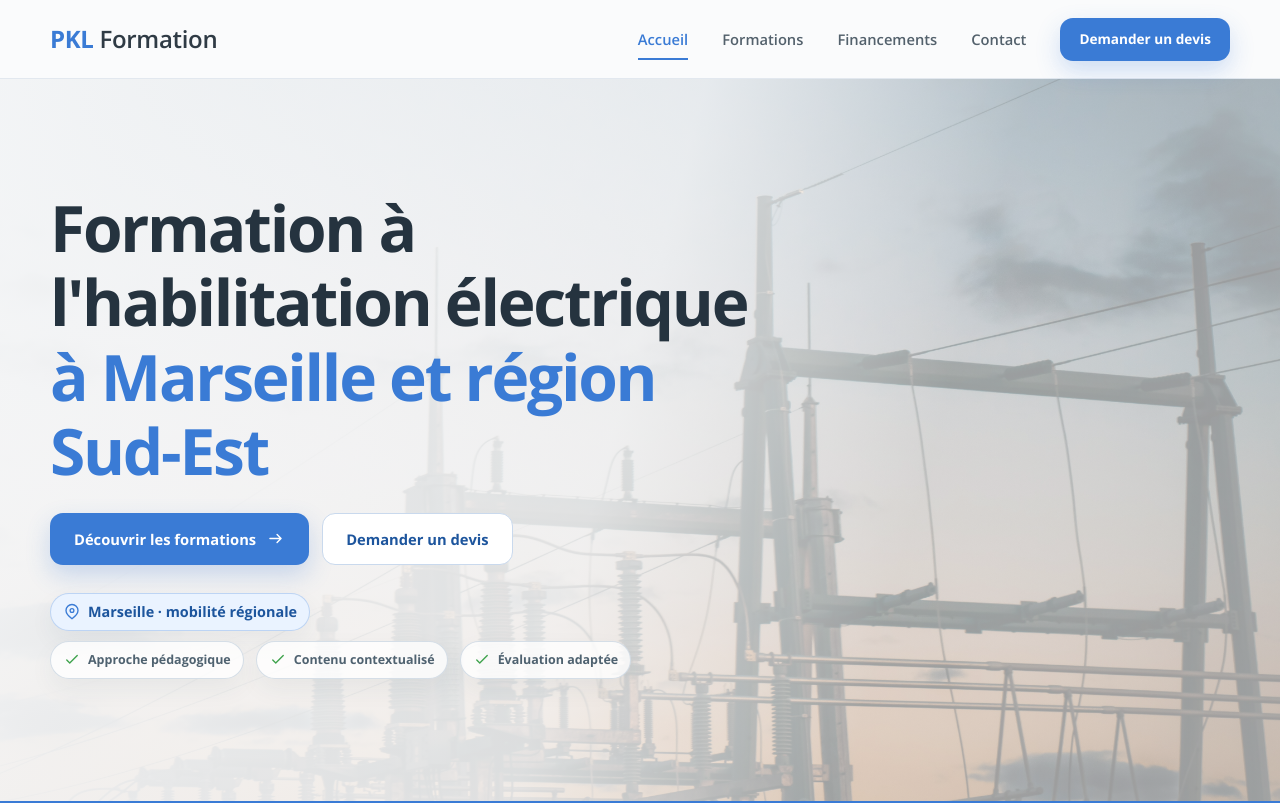
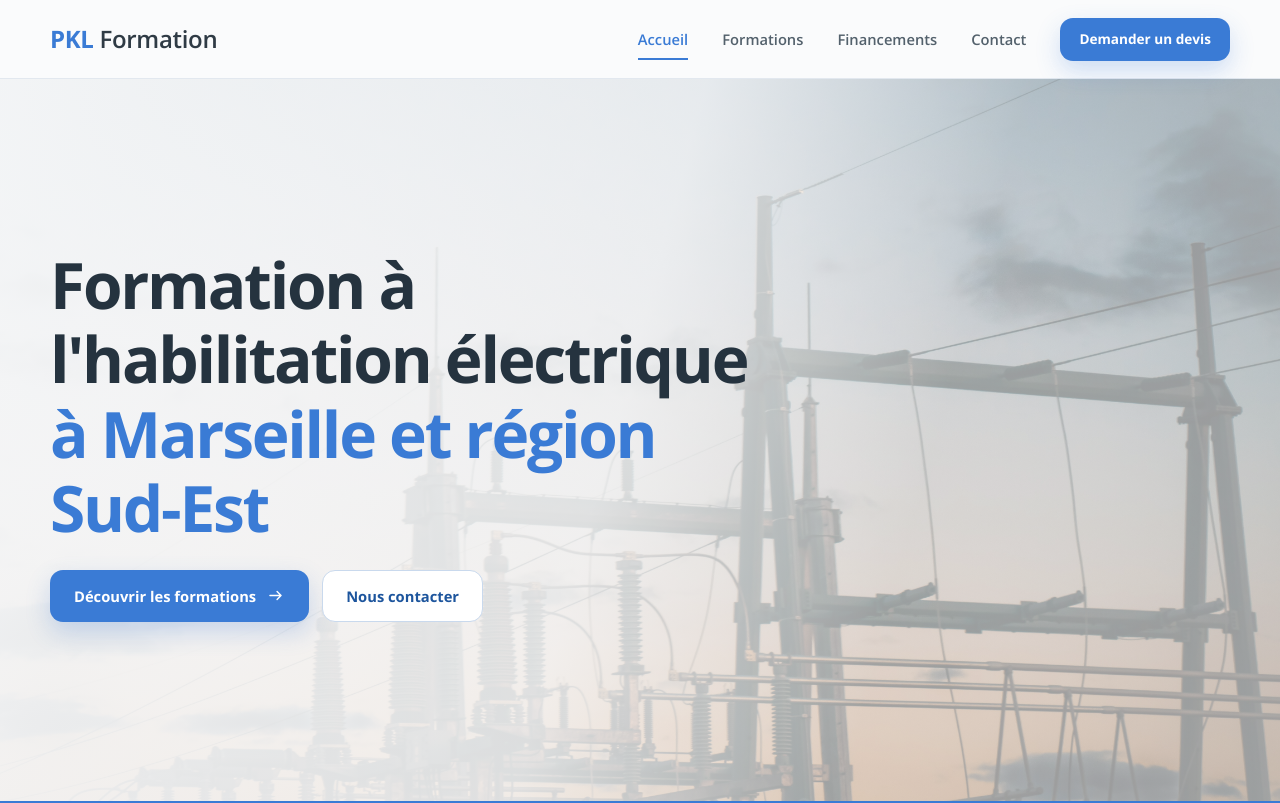
Before and after one commit to GregBoil/PKL, a React (Vite) app: page / in a window 1280 px wide. Shown: the top 803 px of the page. Built offline with nearby package versions, Linux system fonts and the light colour scheme.

Commit message:
bouton acceuil et les bulles enllevées

```diff
--- a/src/pages/Home.jsx
+++ b/src/pages/Home.jsx
@@ -37,27 +37,8 @@ export default function Home() {
                 <Icon name="arrow" size={19} />
               </Link>
               <Link className="button button-secondary" to="/contact">
-                Demander un devis
+                Nous contacter
               </Link>
-            </div>
-
-            <div className="hero-trust">
-              <span className="hero-location">
-                <Icon name="pin" size={18} />
-                Marseille · mobilité régionale
-              </span>
-              <span>
-                <Icon name="check" size={18} />
-                Approche pédagogique
-              </span>
-              <span>
-                <Icon name="check" size={18} />
-                Contenu contextualisé
-              </span>
-              <span>
-                <Icon name="check" size={18} />
-                Évaluation adaptée
-              </span>
             </div>
           </div>
 
```
